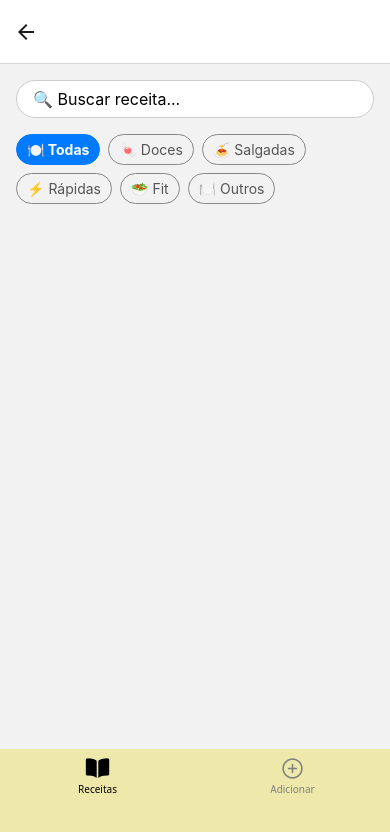
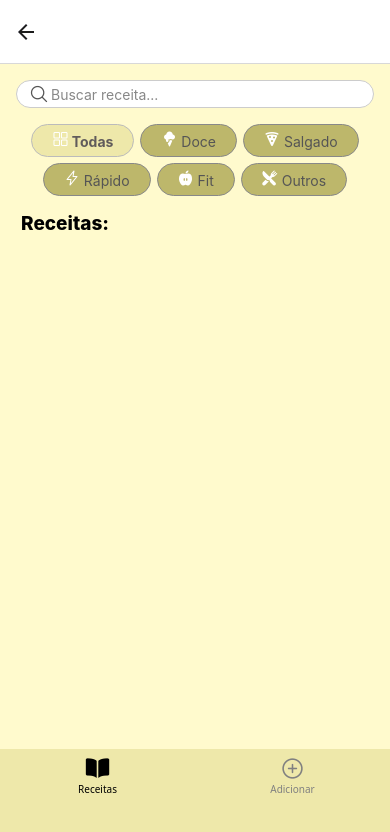
Before and after one commit to andre-0303/Z-Cook, a React Native app: screen /VerReceitaTabs in a window 390 px wide. Shown: the top 832 px of the page. Built offline with nearby package versions, Linux system fonts and the light colour scheme.

Commit message:
:lipstick: feat: Estilizando Tela de receitas

```diff
--- a/src/screens/VerReceita.tsx
+++ b/src/screens/VerReceita.tsx
@@ -4,14 +4,14 @@ import {
 } from 'react-native';
 import { getReceitas, Receita } from '../storage/receitasStorage';
 import { useIsFocused, useNavigation } from '@react-navigation/native';
+import { Ionicons } from '@expo/vector-icons';
+import AsyncStorage from '@react-native-async-storage/async-storage';
 
 const categorias = ['Todas', 'Doce', 'Salgado', 'Rápido', 'Fit', 'Outros'] as const;
 
 export default function VerReceitas() {
-
   const [receitas, setReceitas] = useState<Receita[]>([]);
   const [busca, setBusca] = useState('');
-
   const [categoriaSelecionada, setCategoriaSelecionada] = useState<typeof categorias[number]>('Todas');
   const isFocused = useIsFocused();
   const navigation = useNavigation();
@@ -30,28 +30,6 @@ export default function VerReceitas() {
     return receita.categoria === categoriaSelecionada;
   }
 
-  function renderCard(receita: Receita) {
-    return (
-      <View key={receita.id} style={styles.card}>
-        <Text style={styles.cardTitulo}>🍽️ {receita.titulo}</Text>
-        <Text>⏱️ {receita.tempo_preparo} min {receita.favorito ? ' | ❤️' : ''}</Text>
-        <View style={styles.cardAcoes}>
-          <TouchableOpacity
-  onPress={() => navigation.navigate('DetalhesReceita', { receita })}
->
-  <Text>📄 Ver detalhes</Text>
-</TouchableOpacity>
-          <TouchableOpacity onPress={() => navigation.navigate('EditarReceita', { id: receita.id })}>
-            <Text style={styles.link}>✏️ Editar</Text>
-          </TouchableOpacity>
-          <TouchableOpacity onPress={() => handleExcluir(receita.id)}>
-            <Text style={[styles.link, { color: 'red' }]}>🗑️ Excluir</Text>
-          </TouchableOpacity>
-        </View>
-      </View>
-    );
-  }
-
   async function handleExcluir(id: string) {
     const novaLista = receitas.filter(r => r.id !== id);
     await AsyncStorage.setItem('@zcook_receitas', JSON.stringify(novaLista));
@@ -59,20 +37,48 @@ export default function VerReceitas() {
   }
 
   function filtrarReceita() {
-    return receitas.filter(filtrarPorCategoria).filter(receita => receita.titulo.toLowerCase().includes(busca.toLowerCase()))
+    return receitas
+      .filter(filtrarPorCategoria)
+      .filter(receita => receita.titulo.toLowerCase().includes(busca.toLowerCase()));
+  }
+
+  function renderCard(receita: Receita) {
+    return (
+      <View key={receita.id} style={styles.card}>
+        <Text style={styles.cardTitulo}>
+          <Ionicons name="restaurant" size={20} color="#333" /> {receita.titulo}
+        </Text>
+        <Text style={styles.cardInfo}>
+          <Ionicons name="time-outline" size={16} color="#555" /> {receita.tempo_preparo} min
+          {receita.favorito && <Ionicons name="heart" size={16} color="#e91e63" style={{ marginLeft: 10 }} />}
+        </Text>
+        <View style={styles.cardAcoes}>
+          <TouchableOpacity onPress={() => navigation.navigate('DetalhesReceita', { receita })}>
+            <Text><Ionicons name="document-outline" size={16} color="#000" /> Ver detalhes</Text>
+          </TouchableOpacity>
+          <TouchableOpacity onPress={() => navigation.navigate('EditarReceita', { id: receita.id })}>
+            <Text style={styles.link}><Ionicons name="create-outline" size={16} color="#007AFF" /> Editar</Text>
+          </TouchableOpacity>
+          <TouchableOpacity onPress={() => handleExcluir(receita.id)}>
+            <Text style={[styles.link, { color: 'red' }]}><Ionicons name="trash-outline" size={16} color="red" /> Excluir</Text>
+          </TouchableOpacity>
+        </View>
+      </View>
+    );
   }
 
   return (
     <View style={styles.container}>
-      <View style={styles.topBar}>
+      <View style={styles.buscaContainer}>
+        <Ionicons name="search-outline" size={20} color="#555" style={styles.iconBusca} />
         <TextInput
           style={styles.inputBusca}
-    placeholder="🔍 Buscar receita..."
+          placeholder="Buscar receita..."
           value={busca}
           onChangeText={setBusca}
+          placeholderTextColor="#888"
         />
       </View>
-
       <View style={styles.categorias}>
         {categorias.map(cat => (
           <TouchableOpacity
@@ -81,20 +87,25 @@ export default function VerReceitas() {
             onPress={() => setCategoriaSelecionada(cat)}
           >
             <Text style={cat === categoriaSelecionada ? styles.catTxtSel : styles.catTxt}>
-              {cat === 'Doce' ? '🍬 Doces' :
-               cat === 'Salgado' ? '🍝 Salgadas' :
-               cat === 'Rápido' ? '⚡ Rápidas' :
-               cat === 'Fit' ? '🥗 Fit' :
-               cat === 'Outros' ? '🍽️ Outros' : '🍽️ Todas'}
+              {cat === 'Doce' && <Ionicons name="ice-cream" size={16} color="#fff" />}
+              {cat === 'Salgado' && <Ionicons name="pizza" size={16} color="#fff" />}
+              {cat === 'Rápido' && <Ionicons name="flash-outline" size={16} color="#fff" />}
+              {cat === 'Fit' && <Ionicons name="nutrition" size={16} color="#fff" />}
+              {cat === 'Outros' && <Ionicons name="restaurant" size={16} color="#fff" />}
+              {cat === 'Todas' && <Ionicons name="grid-outline" size={16} color="#fff" />}
+              {' '}
+              {cat}
             </Text>
           </TouchableOpacity>
         ))}
+      </View>
+      <View>
+        <Text style={{marginBottom: 15, fontSize: 19, fontWeight: '800', marginLeft: 5}}>Receitas:</Text>
       </View>
 
       <ScrollView contentContainerStyle={styles.lista}>
         {filtrarReceita().map(renderCard)}
       </ScrollView>
-
     </View>
   );
 }
@@ -104,48 +115,60 @@ const styles = StyleSheet.create({
     flex: 1,
     padding: 16,
     paddingBottom: 80,
+    backgroundColor: '#FFFACD'
   },
   topBar: {
     flexDirection: 'row',
-    justifyContent: 'space-between',
+    alignItems: 'center',
     marginBottom: 16,
+    gap: 8,
   },
-  busca: {
-    fontSize: 16,
-  },
-  filtro: {
-    fontSize: 16,
+   buscaContainer: {
+    flexDirection: 'row',
+    alignItems: 'center',
+    backgroundColor: '#fff',
+    borderWidth: 1,
+    borderColor: '#CCC',
+    borderRadius: 20,
+    paddingHorizontal: 12,
+    paddingVertical: 2,
+    marginBottom: 16,
+    gap: 2
   },
   categorias: {
     flexDirection: 'row',
     flexWrap: 'wrap',
     marginBottom: 16,
+    gap: 6,
+    alignItems: 'center',
+    justifyContent: 'center'
   },
   categoriaBtn: {
     paddingVertical: 6,
-    paddingHorizontal: 10,
+    paddingHorizontal: 20,
     borderWidth: 1,
     borderRadius: 20,
-    marginRight: 8,
-    marginBottom: 8,
     borderColor: '#888',
+    flexDirection: 'row',
+    gap: 4,
+    backgroundColor: '#BDB76B',
   },
   categoriaSelecionada: {
-    backgroundColor: '#007AFF',
-    borderColor: '#007AFF',
+    backgroundColor: '#EEE8AA',
+    borderColor: '#bbb',
   },
   catTxt: {
     color: '#555',
   },
   catTxtSel: {
-    color: '#fff',
+    color: '#605b5bff',
     fontWeight: 'bold',
   },
   lista: {
     gap: 12,
   },
   card: {
-    backgroundColor: '#f9f9f9',
+    backgroundColor: '#F7F7F7',
     padding: 16,
     borderRadius: 12,
     elevation: 2,
@@ -155,38 +178,20 @@ const styles = StyleSheet.create({
     fontSize: 18,
     marginBottom: 6,
   },
+  cardInfo: {
+    flexDirection: 'row',
+    alignItems: 'center',
+    justifyContent:'center',
+    gap: 4,
+    color: '#555',
+  },
   cardAcoes: {
     flexDirection: 'row',
     justifyContent: 'space-around',
     marginTop: 8,
   },
   link: {
-    color: '#007AFF',
+    color: '#a85919ff',
     fontWeight: '600',
   },
-  btnFlutuante: {
-    position: 'absolute',
-    bottom: 24,
-    right: 24,
-    backgroundColor: '#007AFF',
-    paddingVertical: 14,
-    paddingHorizontal: 18,
-    borderRadius: 30,
-    elevation: 5,
-  },
-  btnTxt: {
-    color: '#fff',
-    fontWeight: '700',
-  },
-  inputBusca: {
-  borderWidth: 1,
-  borderColor: '#CCC',
-  borderRadius: 20,
-  paddingHorizontal: 16,
-  paddingVertical: 8,
-  fontSize: 16,
-  backgroundColor: '#fff',
-  flex: 1,
-},
-
 });
```
Lines whose indentation alone changed are shown as unchanged.
